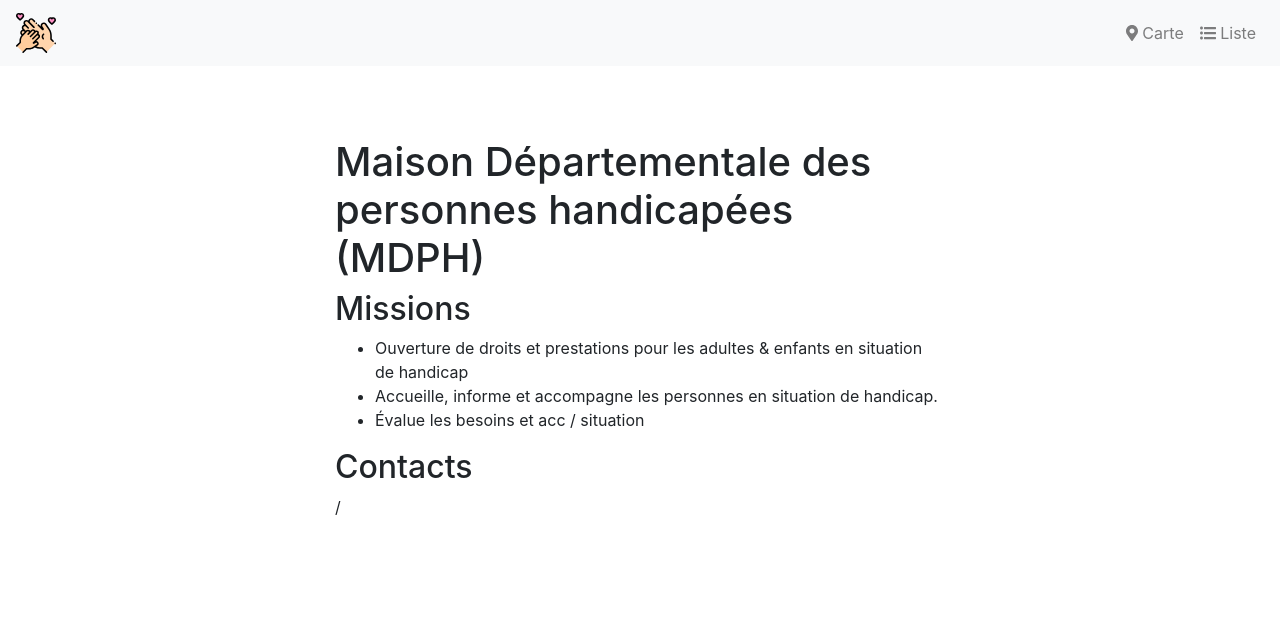
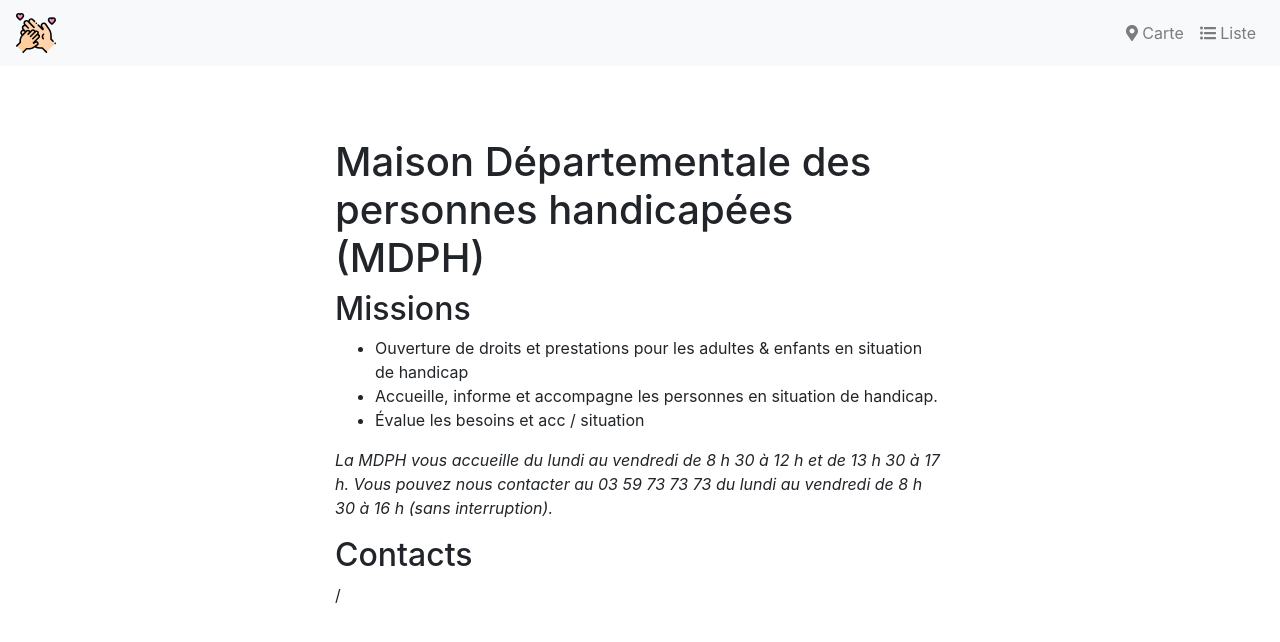
Before and after one commit to commissionparentalite/commissionparentalite.github.io, a Jekyll site: the page built from _membres/maison-departementale-des-personnes-handicapees-mdph.md, in a window 1280 px wide. Shown: the top 642 px of the page. Built offline with Jekyll 4.4.1, drawn with Linux system fonts in a browser that asks for light colours; nearby versions of some CDN libraries.

Commit message:
Update from Forestry.io - Updated maison-departementale-des-personnes-handicapees-mdph.md

```diff
--- a/_membres/maison-departementale-des-personnes-handicapees-mdph.md
+++ b/_membres/maison-departementale-des-personnes-handicapees-mdph.md
@@ -22,3 +22,5 @@ contacts:
 * Ouverture de  droits et prestations pour les  adultes & enfants en situation de handicap
 * Accueille, informe et accompagne les personnes en situation de handicap.
 * Évalue les besoins et acc / situation
+
+_La MDPH vous accueille du lundi au vendredi de 8 h 30 à 12 h et de 13 h 30 à 17 h. Vous pouvez nous contacter au 03 59 73 73 73 du lundi au vendredi de 8 h 30 à 16 h (sans interruption)._
```
